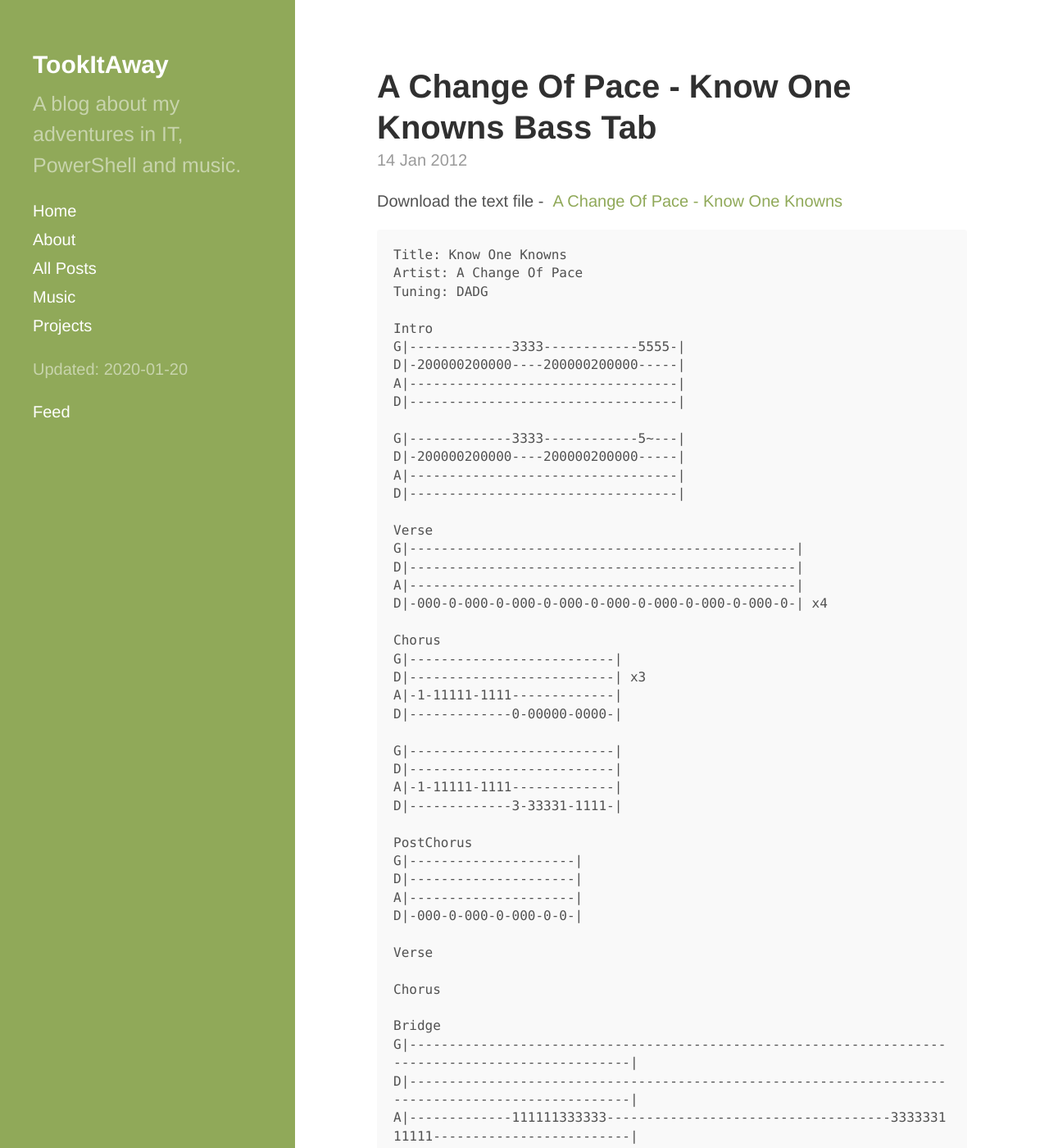
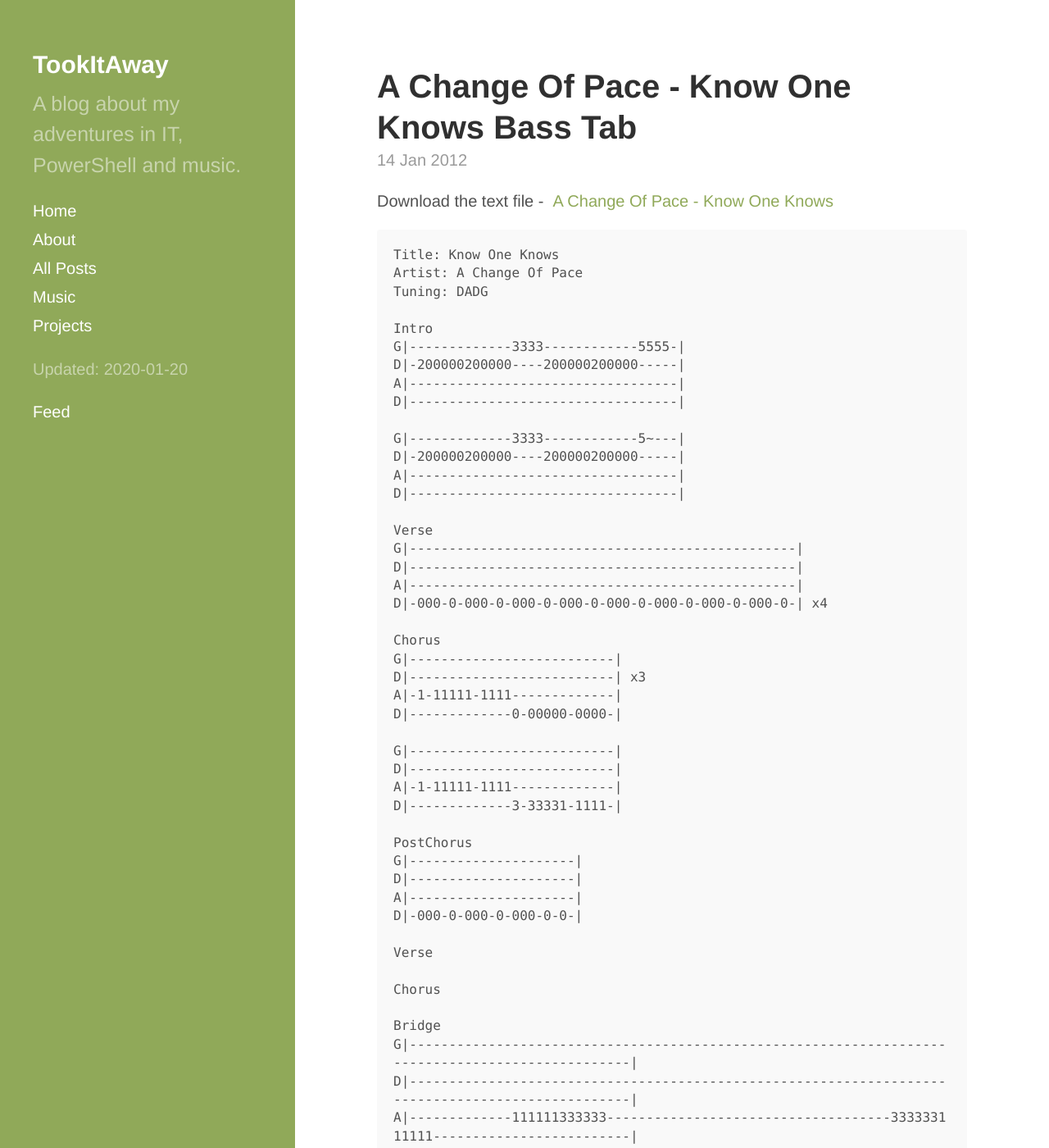
Before and after one commit to davegreen/davegreen.github.io, a Jekyll site: the page built from _posts/2012-01-14-a-change-of-pace-know-one-knowns-bass-tab.md, in a window 1280 px wide and 1400 px high. Shown: the whole window at 82% size. Built offline with Jekyll 4.4.1, drawn with Linux system fonts in a browser that asks for light colours; some of the changed text lies outside the part shown.

Commit message:
spelling

```diff
--- a/_posts/2012-01-14-a-change-of-pace-know-one-knowns-bass-tab.md
+++ b/_posts/2012-01-14-a-change-of-pace-know-one-knowns-bass-tab.md
@@ -1,14 +1,14 @@
 ---
 layout: post
-title: A Change Of Pace - Know One Knowns Bass Tab
+title: A Change Of Pace - Know One Knows Bass Tab
 date: 2012-01-14 20:07
 author: Dave Green
 comments: true
 categories: [Music]
 ---
-Download the text file -  [A Change Of Pace - Know One Knowns](../assets/music/tabs/KOK.txt)
+Download the text file -  [A Change Of Pace - Know One Knows](../assets/music/tabs/KOK.txt)
 
-    Title: Know One Knowns
+    Title: Know One Knows
     Artist: A Change Of Pace
     Tuning: DADG
 
```
